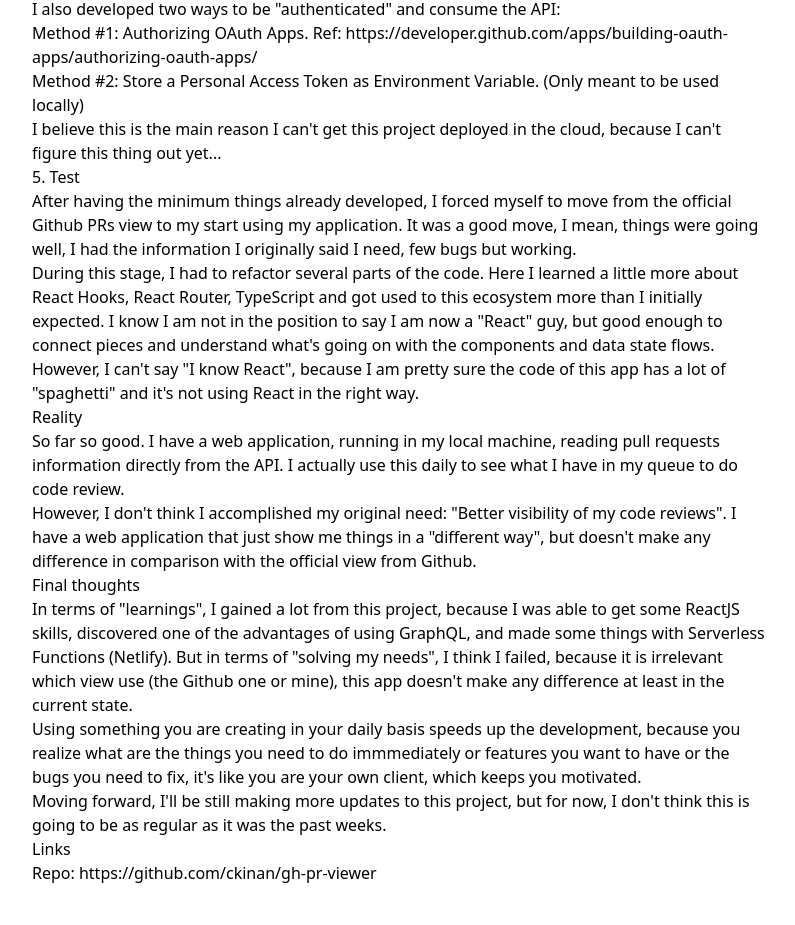
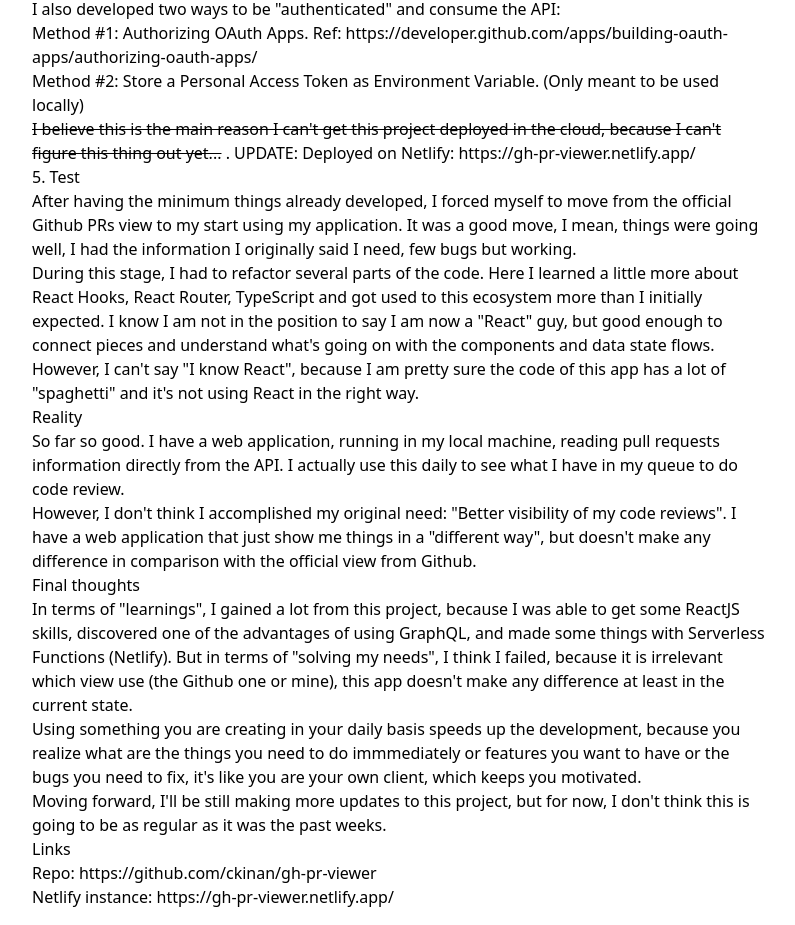
Before and after one commit to ckinan/portfolio, a Gatsby site: page /2020/4/24/gh-pr-viewer in a window 1280 px wide. Shown: the part 2950-3875 px from the top of the page, without its empty margins (240-1035 px from the left). Before the commit the page ends 3851 px from the top, so only its background shows below. Built offline with nearby package versions, Linux system fonts and the light colour scheme; Gatsby itself is replaced by a stand-in of ours.

Commit message:
Adding netlify instance of gh-pr-viewer

```diff
--- a/content/posts/2020-04-24-gh-pr-viewer.md
+++ b/content/posts/2020-04-24-gh-pr-viewer.md
@@ -103,7 +103,7 @@
 - Method #1: Authorizing OAuth Apps. Ref: https://developer.github.com/apps/building-oauth-apps/authorizing-oauth-apps/
 - Method #2: Store a Personal Access Token as Environment Variable. (Only meant to be used locally)
 
-I believe this is the main reason I can't get this project deployed in the cloud, because I can't figure this thing out yet...
+~~I believe this is the main reason I can't get this project deployed in the cloud, because I can't figure this thing out yet...~~ . UPDATE: Deployed on Netlify: https://gh-pr-viewer.netlify.app/
 
 #### 5. Test
 
@@ -128,3 +128,4 @@
 ## Links
 
 - Repo: https://github.com/ckinan/gh-pr-viewer
+- Netlify instance: https://gh-pr-viewer.netlify.app/
```
